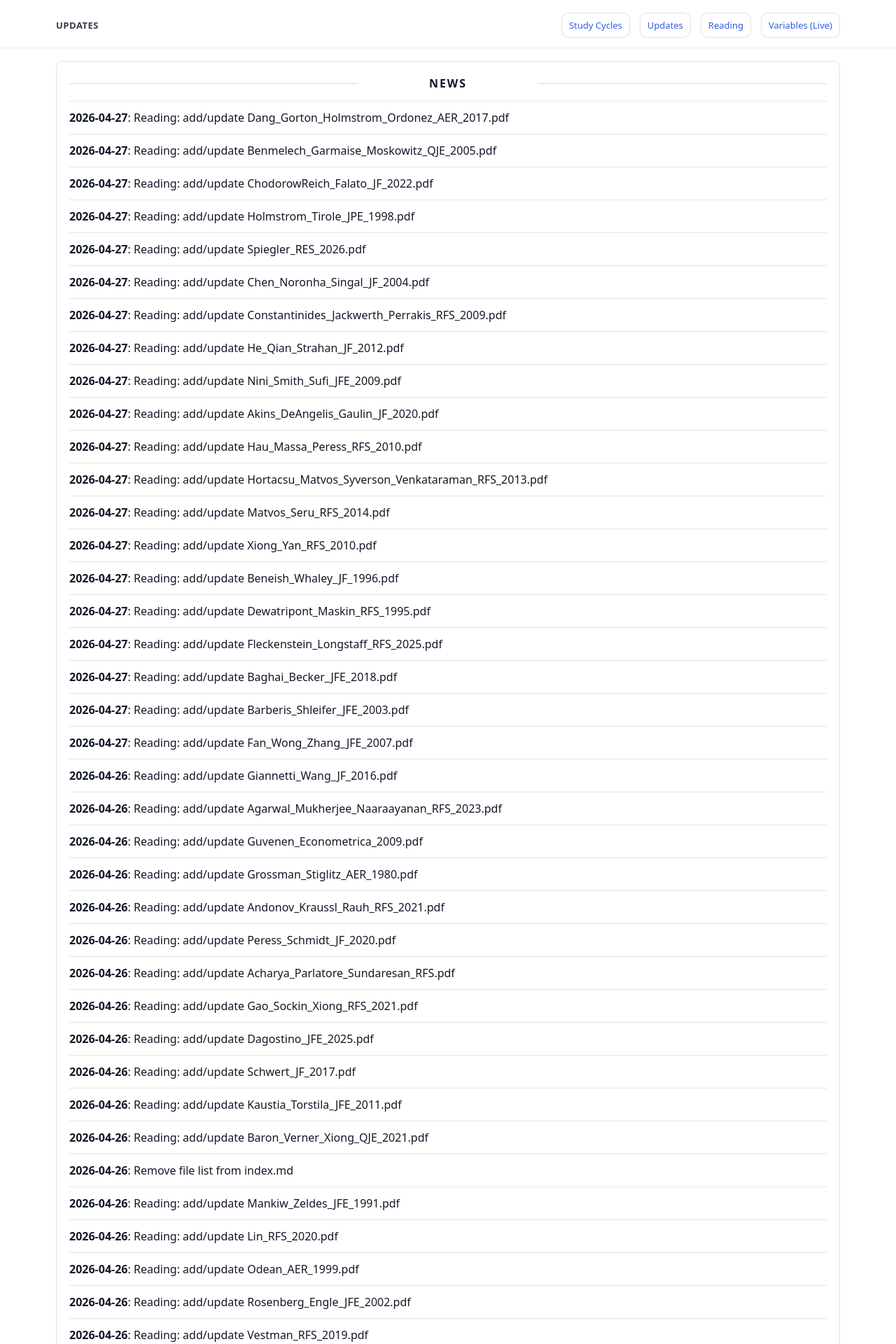
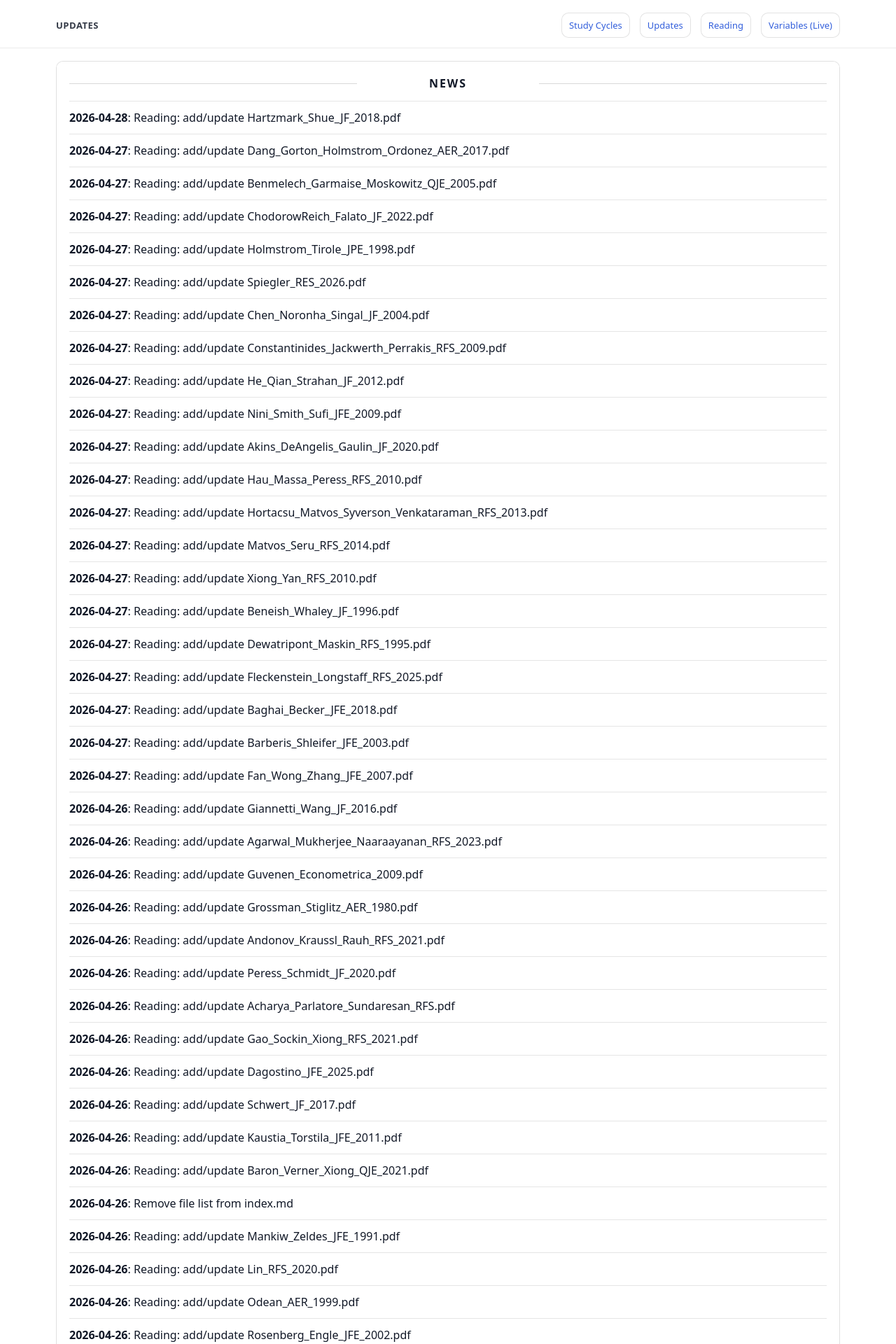
Before and after one commit to yaxinzn/study-archive, a Jekyll site: the page built from updates/index.md, in a window 1280 px wide. Shown: the top 1920 px of the page at 70% size. Built offline with Jekyll 4.4.1, drawn with Linux system fonts in a browser that asks for light colours; some of the changed text lies outside the part shown.

Commit message:
chore: update NEWS feed

```diff
--- a/_data/news.yml
+++ b/_data/news.yml
@@ -1,4 +1,7 @@
 # Auto-generated update history (sorted newest -> oldest). Do not edit manually.
+- ts: "1777322073"
+  date: "2026-04-28"
+  title: "Reading: add/update Hartzmark_Shue_JF_2018.pdf"
 - ts: "1777289249"
   date: "2026-04-27"
   title: "Reading: add/update Dang_Gorton_Holmstrom_Ordonez_AER_2017.pdf"
```
